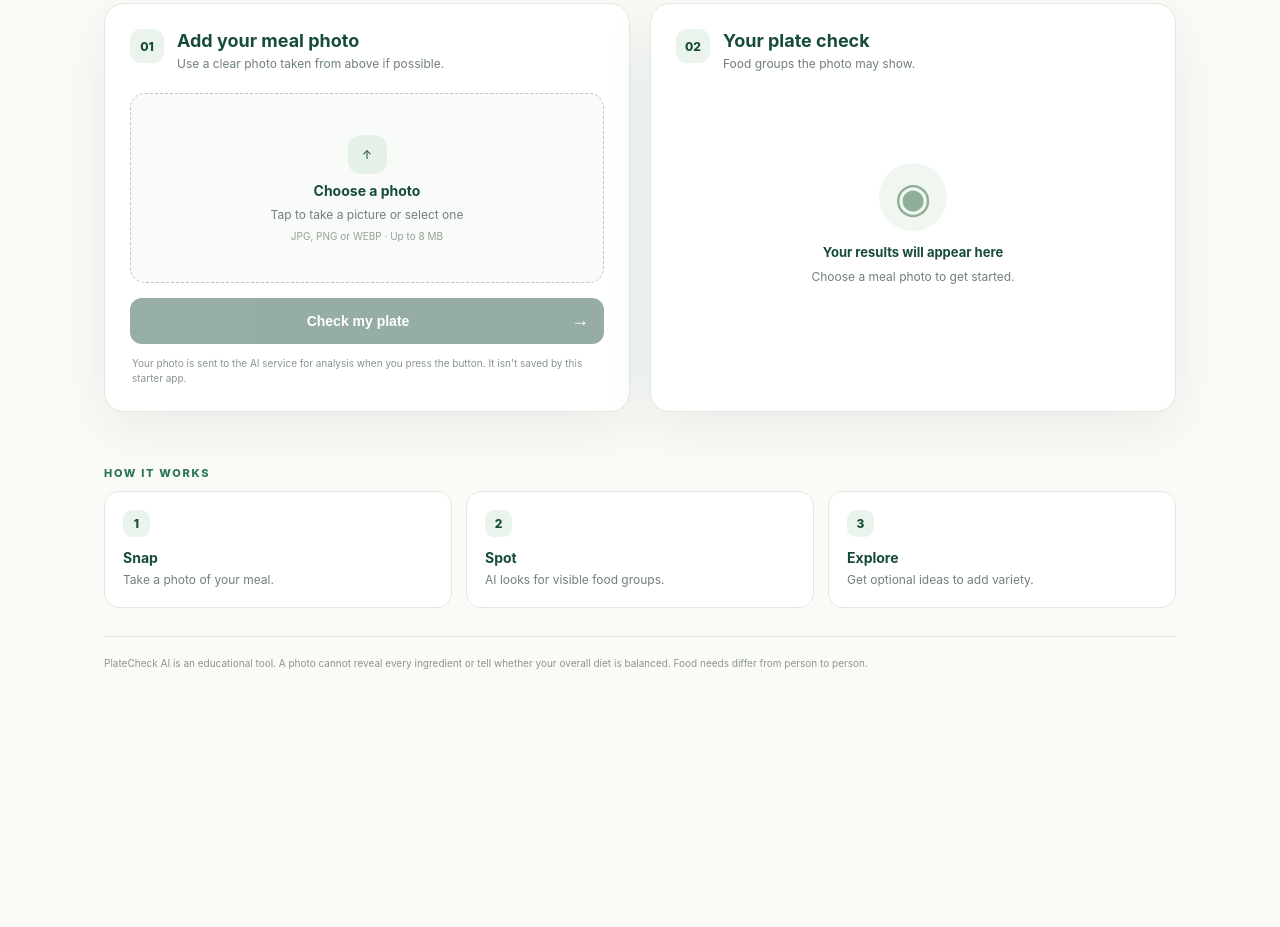
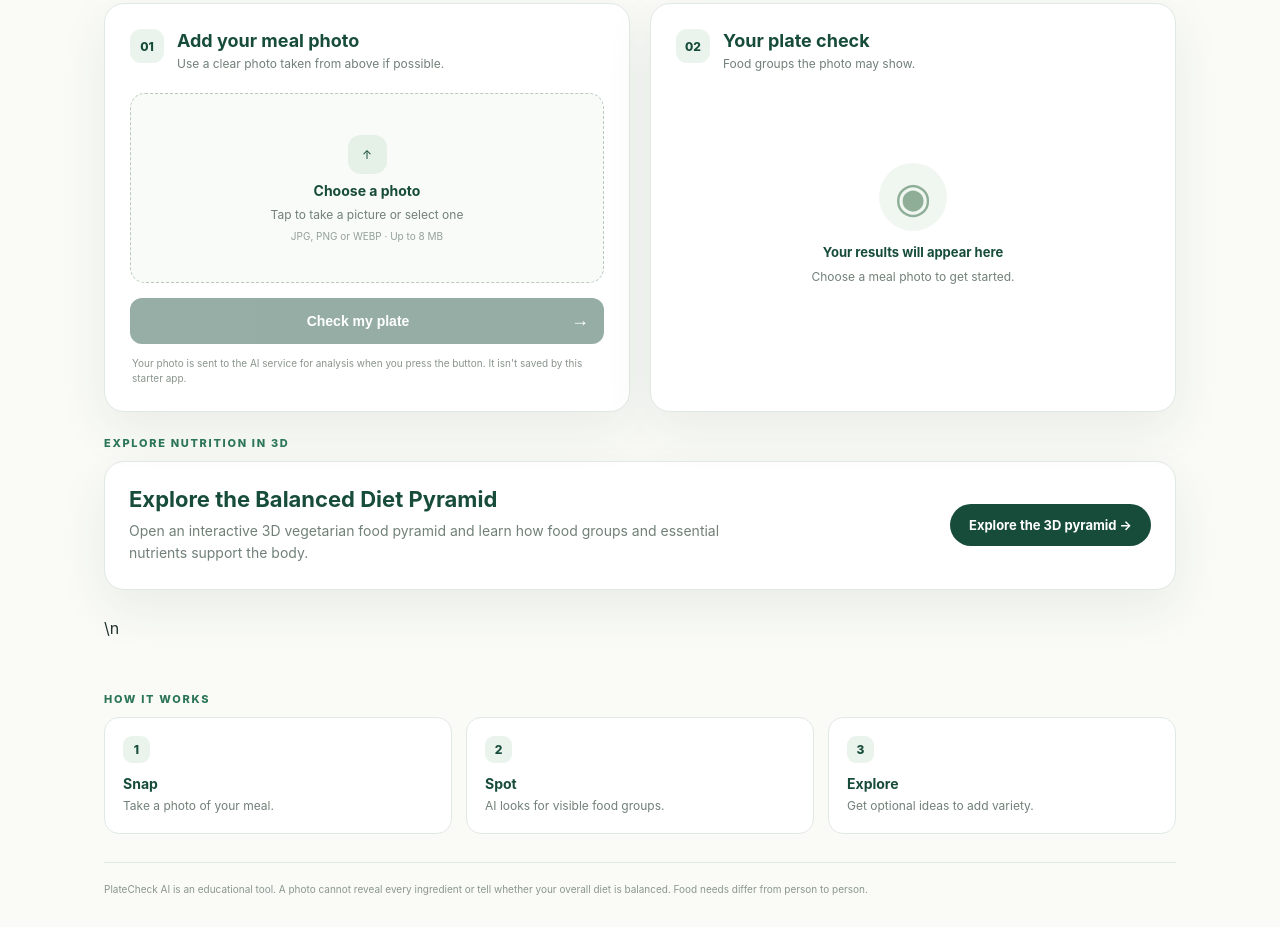
Before and after one commit to kaverideepasriram-create/platecheck-ai, a website: page public/index.html in a window 1280 px wide. Shown: the part 409-1336 px from the top of the page. Before the commit the page ends 1110 px from the top, so only its background shows below. Drawn offline with Linux system fonts and the light colour scheme.

Commit message:
Add Balanced Diet 3D pyramid link to PlateCheck home page

```diff
--- a/public/index.html
+++ b/public/index.html
@@ -58,7 +58,18 @@
       </div>
     </section>
 
-    <section class="how">
+
+    <section class="how" style="margin-top:24px">
+      <p class="eyebrow">EXPLORE NUTRITION IN 3D</p>
+      <div style="display:flex;align-items:center;justify-content:space-between;gap:22px;flex-wrap:wrap;background:#fff;border:1px solid var(--line);border-radius:20px;padding:24px;box-shadow:var(--shadow)">
+        <div style="max-width:620px">
+          <h2 style="color:var(--green);margin:0 0 8px;font-size:22px">Explore the Balanced Diet Pyramid</h2>
+          <p style="color:var(--muted);font-size:14px;line-height:1.6;margin:0">Open an interactive 3D vegetarian food pyramid and learn how food groups and essential nutrients support the body.</p>
+        </div>
+        <a href="/balanced-diet/" style="display:inline-block;background:var(--green);color:#fff;text-decoration:none;padding:13px 19px;border-radius:999px;font-weight:750;font-size:13px">Explore the 3D pyramid →</a>
+      </div>
+    </section>
+\n    <section class="how">
       <p class="eyebrow">HOW IT WORKS</p>
       <div class="how-grid">
         <article><span>1</span><h3>Snap</h3><p>Take a photo of your meal.</p></article>
```
